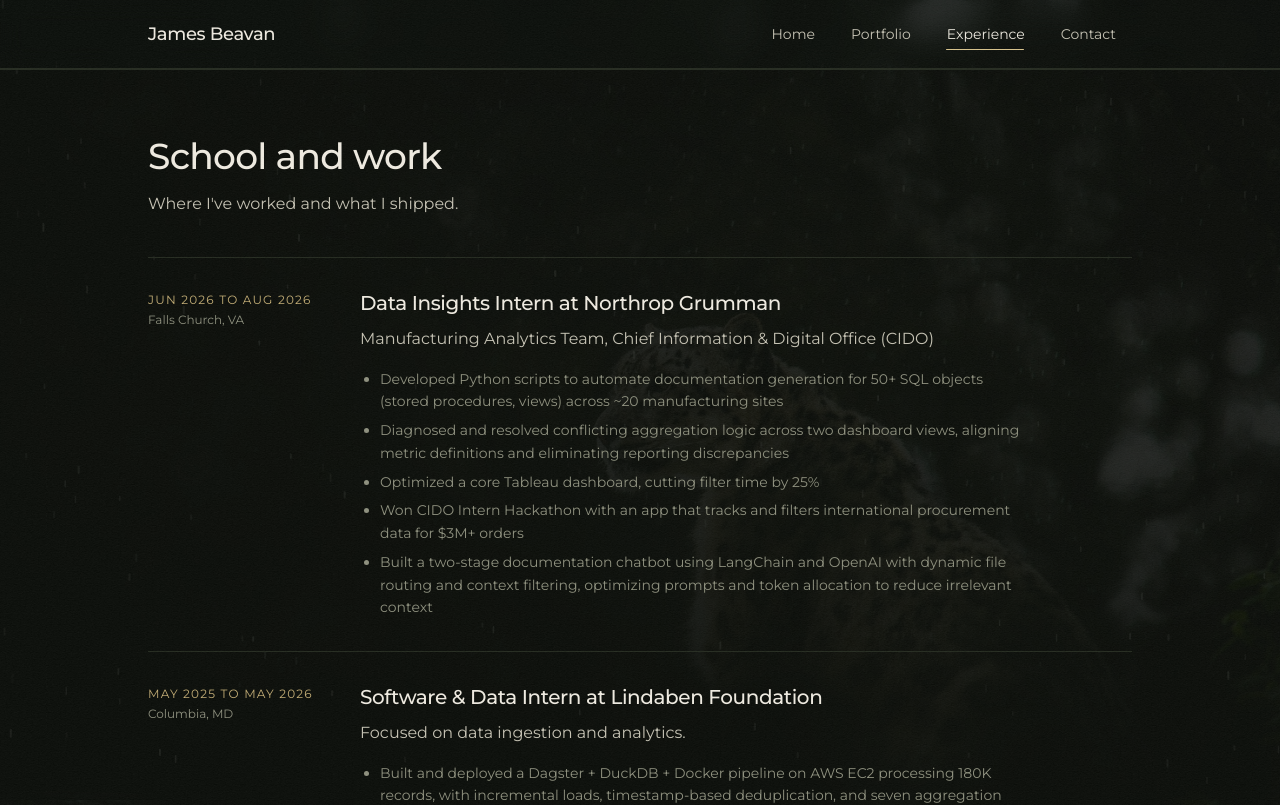
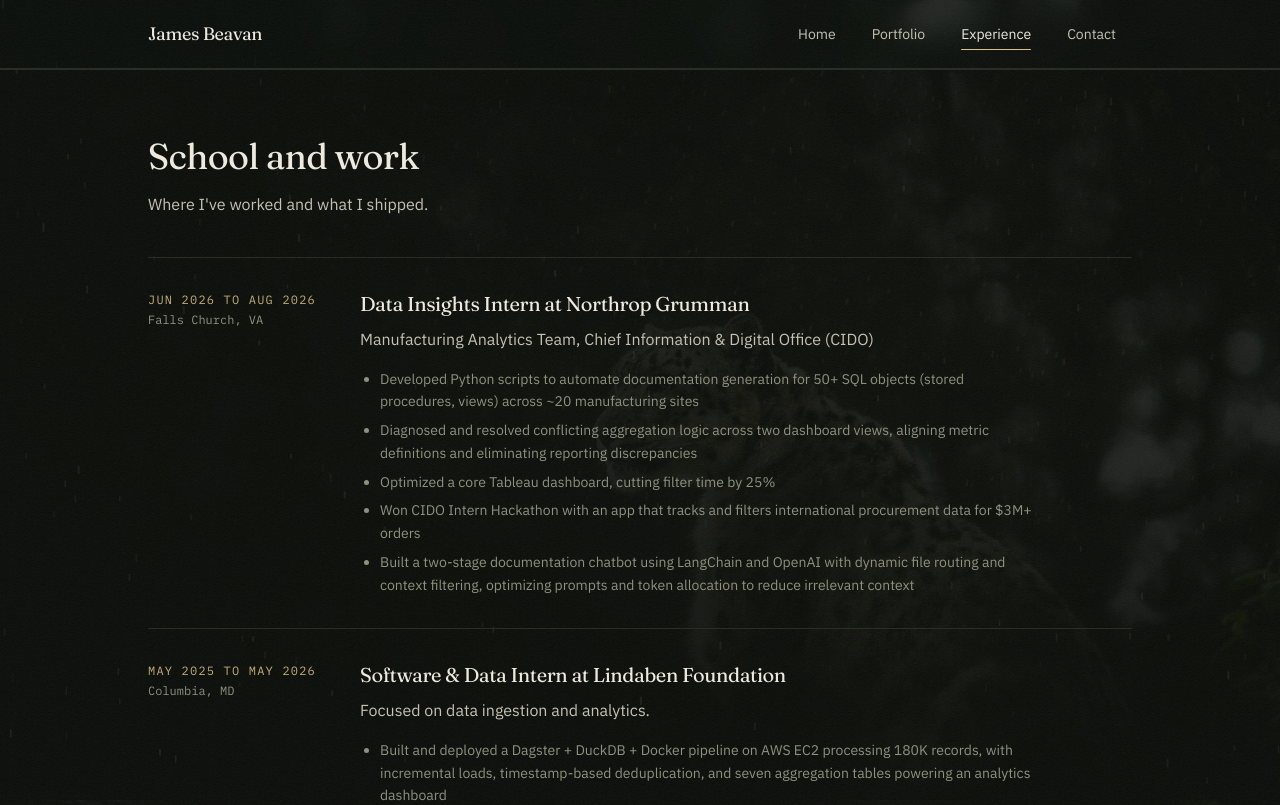
Before and after one commit to beavan-james/personal-website, a Next.js app: page /experience in a window 1280 px wide. Shown: the top 805 px of the page. Built offline with nearby package versions, Linux system fonts and the light colour scheme.

Commit message:
Revert "feat: switch all typography to Montserrat"
This reverts commit 47512234d338953233ffd9f7724353644f2c4159.

```diff
--- a/app/globals.css
+++ b/app/globals.css
@@ -16,9 +16,9 @@
   --color-accent: #d8c38c;
   --color-accent-dim: #c4ae76;
 
-  --font-display: var(--font-montserrat), ui-sans-serif, system-ui, sans-serif;
-  --font-sans: var(--font-montserrat), ui-sans-serif, system-ui, sans-serif;
-  --font-mono: var(--font-montserrat), ui-sans-serif, system-ui, sans-serif;
+  --font-display: var(--font-fraunces), ui-serif, Georgia, ui-sans-serif, system-ui, sans-serif;
+  --font-sans: var(--font-plex-sans), ui-sans-serif, system-ui, sans-serif;
+  --font-mono: var(--font-plex-mono), ui-monospace, monospace;
 }
 
 html {
@@ -38,7 +38,8 @@ body {
    Control leading per-element. */
 .font-display {
   font-family: var(--font-display);
-  font-weight: 500;
+  font-weight: 400;
+  font-variation-settings: "SOFT" 50;
   letter-spacing: -0.02em;
   overflow-wrap: break-word;
   text-wrap: balance;
--- a/app/layout.js
+++ b/app/layout.js
@@ -1,14 +1,28 @@
-import { Montserrat } from "next/font/google";
+import { Fraunces, IBM_Plex_Mono, IBM_Plex_Sans } from "next/font/google";
 import "./globals.css";
 import Nav from "../components/Nav";
 import Footer from "../components/Footer";
 import Reveal from "../components/Reveal";
 import SiteBackdrop from "../components/SiteBackdrop";
 
-// Montserrat everywhere: display headings, body copy, and labels.
-const montserrat = Montserrat({
-  variable: "--font-montserrat",
+// Fraunces for the name and headings; the IBM Plex superfamily for the
+// rest: Plex Sans for body copy, Plex Mono for labels and metadata.
+const sans = IBM_Plex_Sans({
+  variable: "--font-plex-sans",
   subsets: ["latin"],
+  weight: ["400", "500", "600"],
+});
+
+const mono = IBM_Plex_Mono({
+  variable: "--font-plex-mono",
+  subsets: ["latin"],
+  weight: ["400", "500"],
+});
+
+const display = Fraunces({
+  variable: "--font-fraunces",
+  subsets: ["latin"],
+  axes: ["opsz", "SOFT"],
 });
 
 export const metadata = {
@@ -23,7 +37,7 @@ export default function RootLayout({ children }) {
   return (
     <html
       lang="en"
-      className={`${montserrat.variable} h-full scroll-smooth`}
+      className={`${sans.variable} ${mono.variable} ${display.variable} h-full scroll-smooth`}
     >
       <body
         className={`min-h-full flex flex-col bg-ink text-paper antialiased`}
```
Also changed, not shown: 1 other file (tests, documents, lock files or other folders).
